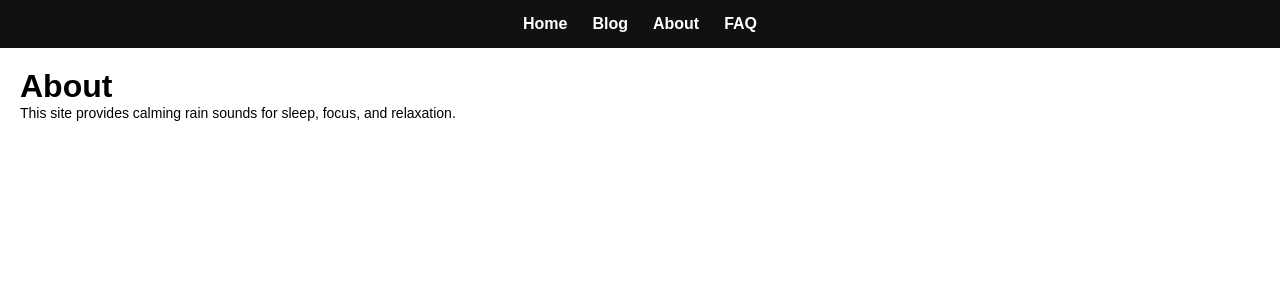
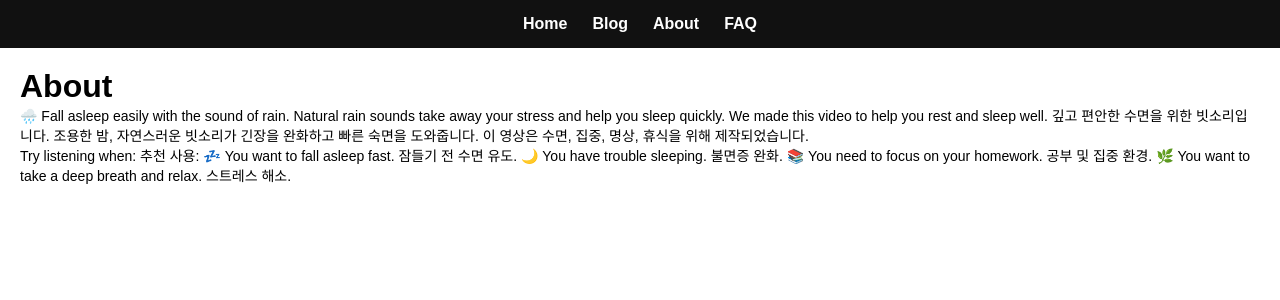
Before and after one commit to choijangwook/rain-deep-sleep, a Jekyll site: the page built from about.md, in a window 1280 px wide. Shown: the top 300 px of the page. Built offline with Jekyll 4.4.1, drawn with Linux system fonts in a browser that asks for light colours.

Commit message:
Update about.md

```diff
--- a/about.md
+++ b/about.md
@@ -5,4 +5,15 @@ title: About
 
 # About
 
-This site provides calming rain sounds for sleep, focus, and relaxation.
+🌧️ Fall asleep easily with the sound of rain.
+Natural rain sounds take away your stress and help you sleep quickly.
+We made this video to help you rest and sleep well.
+깊고 편안한 수면을 위한 빗소리입니다.
+조용한 밤, 자연스러운 빗소리가 긴장을 완화하고 빠른 숙면을 도와줍니다.
+이 영상은 수면, 집중, 명상, 휴식을 위해 제작되었습니다.
+
+Try listening when: 추천 사용:
+💤 You want to fall asleep fast. 잠들기 전 수면 유도.
+🌙 You have trouble sleeping. 불면증 완화.
+📚 You need to focus on your homework. 공부 및 집중 환경.
+🌿 You want to take a deep breath and relax. 스트레스 해소.
```
